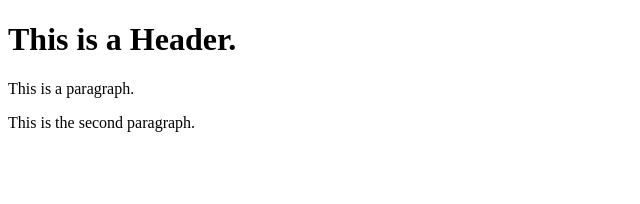
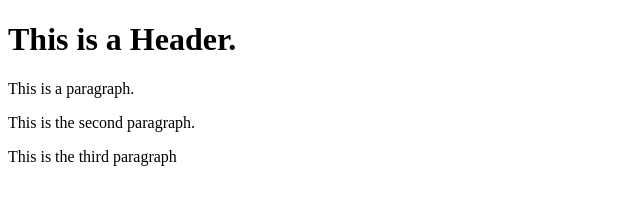
Before and after one commit to Bangaru-Roshna-Pathrudu/19BD1A0548, a website: page index.html in a window 1280 px wide. Shown: the whole page, without its empty margins (0-640 px from the left). Drawn offline with Linux system fonts and the light colour scheme.

Commit message:
fourth commit

```diff
--- a/index.html
+++ b/index.html
@@ -9,5 +9,6 @@
     <h1>This is a Header.</h1>
     <p>This is a paragraph.</p>
     <p>This is the second paragraph.</p>
+    <p>This is the third paragraph</p>
 </body>
 </html>
```
Also changed, not shown: package.json (added, +24 -0 lines), 1 other file.
